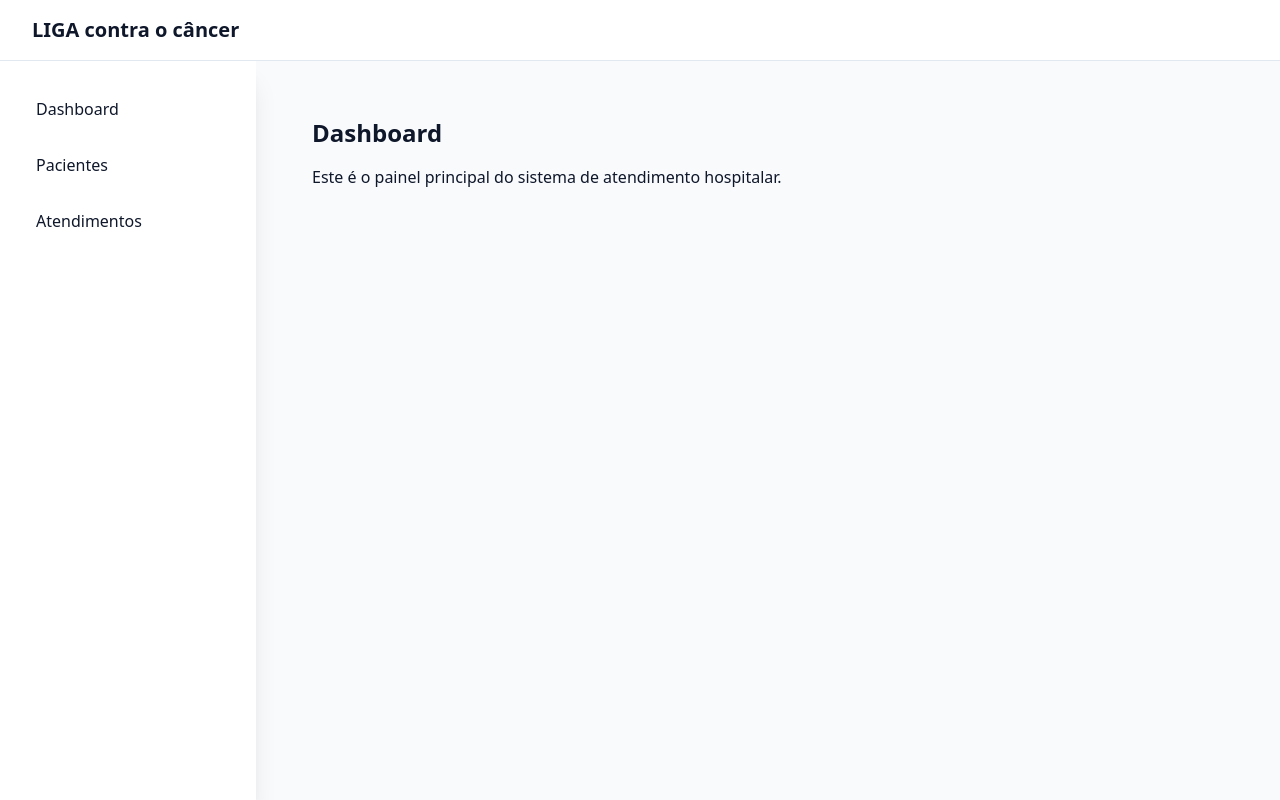
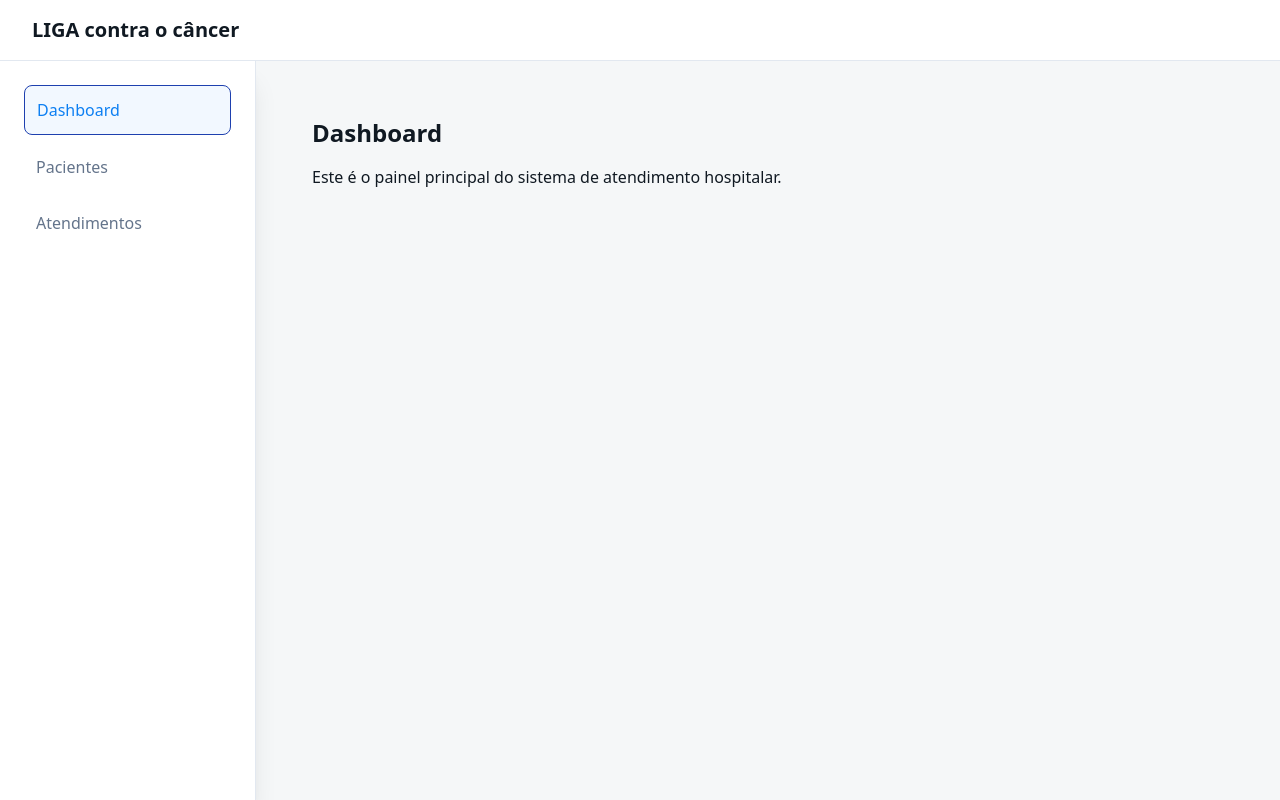
Before and after one commit to viniciusdomg/Sistema-Gestao-Hospitalar, a Next.js app in the folder modulo-atendimento/: page / in a window 1280 px wide. Built offline with nearby package versions, Linux system fonts and the light colour scheme; some icons are missing.

Commit message:
feat(define tema): :sparkles: add a definicao de tema do sistema
Adiciona cores para variaveis do tema padrao, em root, e para tema dark quando aplicado o dark theme

```diff
--- a/modulo-atendimento/src/styles/globals.css
+++ b/modulo-atendimento/src/styles/globals.css
@@ -1,43 +1,173 @@
 @import "tailwindcss";
 
-@custom-variant dark (&:where(.dark, .dark *));
+@custom-variant dark (&:where([data-theme="dark"], [data-theme="dark"] *));
 
 :root {
-  --background: #f8fafc;
+  color-scheme: light;
+
+  /* Brand */
+  --primary: #0d7ff2;
+  --primary-hover: #0b6bcb;
+  --primary-border: #1e40af;
+  --primary-circle: #0d7ff20d; /* 5% */
+  --primary-overlay: #1e3a8a4d; /* 30% */
+  --primary-dot: #3b82f6;
+
+  /* Surfaces - light */
+  --background: #f5f7f8;
   --surface: #ffffff;
+  --header: #ffffff;
+  --sidebar: #ffffff;
+  --input-bg: #f8fafc;
 
-  --foreground: #0f172a;
+  /* Borders - light */
+  --border: #e2e8f0;
+  --divider: #94a3b8;
+
+  /* Text - light */
+  --foreground: #101922;
   --foreground-muted: #64748b;
+  --foreground-subtle: #94a3b8;
+  --foreground-soft: #cbd5e1;
 
-  --primary: #0284c7;
-  --primary-hover: #0369a1;
+  /* Semantic */
+  --success: #059669;
+  --success-dot: #10b981;
+  --warning: #92400e;
+  --warning-dot: #fbbf24;
+  --danger: #dc2626;
 
-  --border: #e2e8f0;
+  /* Status accents */
+  --amber-text: #fcd34d;
+  --amber-bg: #fef3c7;
+  --amber-overlay: #78350f4d; /* 30% */
+  --amber-border: #92400e;
 
-  --triage-red: #ef4444;    /* Emergência */
-  --triage-orange: #f97316; /* Muito Urgente */
-  --triage-yellow: #eab308; /* Urgente */
-  --triage-green: #22c55e;  /* Pouco Urgente */
-  --triage-blue: #3b82f6;   /* Não Urgente */
+  --emerald-text: #6ee7b7;
+  --emerald-bg: #d1fae5;
+  --emerald-overlay: #064e3b4d; /* 30% */
+  --emerald-border: #065f46;
+
+  --pink-bg: #fecdd3;
+  --pink-overlay: #83184380; /* 50% */
+  --pink-text: #f9a8d4;
+
+  --avatar-bg: #93c5fd;
+  --avatar-text: #a5b4fc;
+
+  /* Triage */
+  --triage-red: #dc2626;
+  --triage-orange: #fbbf24;
+  --triage-yellow: #fcd34d;
+  --triage-green: #10b981;
+  --triage-blue: #3b82f6;
 }
 
 [data-theme="dark"] {
-  --background: #0f172a;
-  --surface: #1e293b;
-  --foreground: #f8fafc;
+  color-scheme: dark;
+
+  /* Brand */
+  --primary: #0d7ff2;
+  --primary-hover: #3b82f6;
+  --primary-border: #1e40af;
+  --primary-circle: #0d7ff21a; /* 10% */
+  --primary-overlay: #1e3a8a4d; /* 30% */
+  --primary-dot: #3b82f6;
+
+  /* Surfaces - dark */
+  --background: #101922;
+  --surface: #0f172a;
+  --header: #0f172a;
+  --sidebar: #0f172a;
+  --input-bg: #0f172a;
+
+  /* Borders - dark */
+  --border: #1e293b;
+  --divider: #334155;
+
+  /* Text - dark */
+  --foreground: #f1f5f9;
+  --foreground-muted: #cbd5e1;
+  --foreground-subtle: #94a3b8;
+  --foreground-soft: #64748b;
+
+  /* Semantic */
+  --success: #6ee7b7;
+  --success-dot: #10b981;
+  --warning: #fcd34d;
+  --warning-dot: #fbbf24;
+  --danger: #f9a8d4;
+
+  /* Status accents */
+  --amber-text: #fcd34d;
+  --amber-bg: #78350f4d; /* 30% */
+  --amber-overlay: #78350f4d;
+  --amber-border: #92400e;
+
+  --emerald-text: #6ee7b7;
+  --emerald-bg: #064e3b4d; /* 30% */
+  --emerald-overlay: #064e3b4d;
+  --emerald-border: #065f46;
+
+  --pink-bg: #83184380; /* 50% */
+  --pink-overlay: #83184380;
+  --pink-text: #f9a8d4;
+
+  --avatar-bg: #1e3a8a4d;
+  --avatar-text: #a5b4fc;
+
+  /* Triage */
+  --triage-red: #dc2626;
+  --triage-orange: #fbbf24;
+  --triage-yellow: #fcd34d;
+  --triage-green: #10b981;
+  --triage-blue: #3b82f6;
 }
 
-@theme static{
+@theme static {
   --color-background: var(--background);
   --color-surface: var(--surface);
+  --color-header: var(--header);
+  --color-sidebar: var(--sidebar);
+  --color-input: var(--input-bg);
 
   --color-foreground: var(--foreground);
   --color-muted: var(--foreground-muted);
+  --color-subtle: var(--foreground-subtle);
+  --color-soft: var(--foreground-soft);
 
   --color-primary: var(--primary);
   --color-primary-hover: var(--primary-hover);
+  --color-primary-border: var(--primary-border);
+  --color-primary-circle: var(--primary-circle);
+  --color-primary-overlay: var(--primary-overlay);
+  --color-primary-dot: var(--primary-dot);
 
   --color-border: var(--border);
+  --color-divider: var(--divider);
+
+  --color-success: var(--success);
+  --color-success-dot: var(--success-dot);
+  --color-warning: var(--warning);
+  --color-warning-dot: var(--warning-dot);
+  --color-danger: var(--danger);
+
+  --color-amber-text: var(--amber-text);
+  --color-amber-bg: var(--amber-bg);
+  --color-amber-overlay: var(--amber-overlay);
+  --color-amber-border: var(--amber-border);
+
+  --color-emerald-text: var(--emerald-text);
+  --color-emerald-bg: var(--emerald-bg);
+  --color-emerald-overlay: var(--emerald-overlay);
+  --color-emerald-border: var(--emerald-border);
+
+  --color-pink-bg: var(--pink-bg);
+  --color-pink-overlay: var(--pink-overlay);
+  --color-pink-text: var(--pink-text);
+
+  --color-avatar-bg: var(--avatar-bg);
+  --color-avatar-text: var(--avatar-text);
 
   --color-triage-red: var(--triage-red);
   --color-triage-orange: var(--triage-orange);
@@ -56,3 +186,27 @@ body {
   color: var(--foreground);
   font-family: var(--font-sans);
 }
+
+.sidebar-container {
+  border-right: 1px solid var(--border);
+  background-color: var(--sidebar);
+}
+
+.sidebar-title {
+  color: var(--foreground-subtle);
+}
+
+.sidebar-link {
+  color: var(--foreground-muted);
+}
+
+.sidebar-link:hover {
+  background-color: var(--input-bg);
+  color: var(--foreground);
+}
+
+.sidebar-link.active {
+  background-color: var(--primary-circle);
+  border: 1px solid var(--primary-border);
+  color: var(--primary);
+}
```
